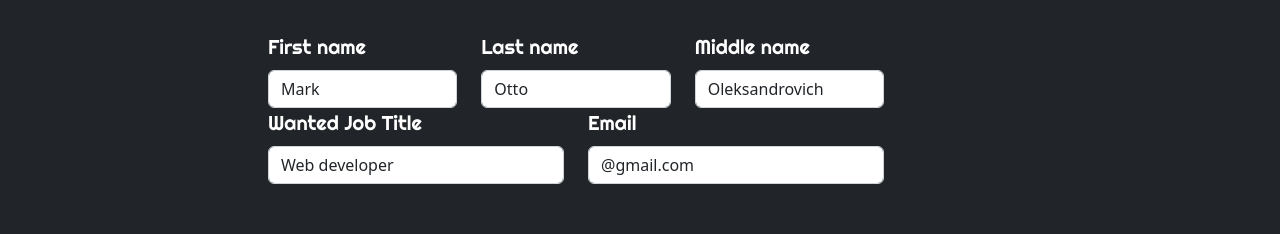
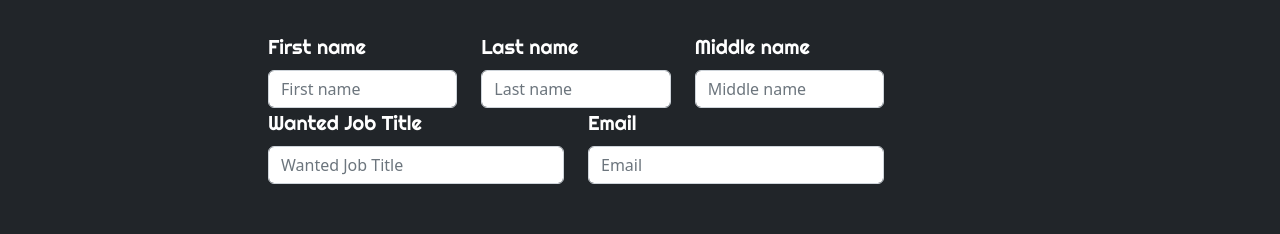
Before and after one commit to Daryna00/Resume, a React (Create React App) app in the folder resume_front/: page /personal/area in a window 1280 px wide. Shown: the part 292-526 px from the top of the page. Built offline with nearby package versions, Linux system fonts and the light colour scheme; a web font is replaced by a local one.

Commit message:
fix form

```diff
--- a/resume_front/src/pages/PersonalArea.js
+++ b/resume_front/src/pages/PersonalArea.js
@@ -33,7 +33,6 @@ const PersonalArea = () => {
                             required
                             type="text"
                             placeholder="First name"
-                            defaultValue="Mark"
                         />
                         <Form.Control.Feedback>Looks good!</Form.Control.Feedback>
                     </Form.Group>
@@ -43,7 +42,6 @@ const PersonalArea = () => {
                             required
                             type="text"
                             placeholder="Last name"
-                            defaultValue="Otto"
                         />
                         <Form.Control.Feedback>Looks good!</Form.Control.Feedback>
                     </Form.Group>
@@ -52,7 +50,6 @@ const PersonalArea = () => {
                         <Form.Control
                             type="text"
                             placeholder="Middle name"
-                            defaultValue="Oleksandrovich"
                         />
                         <Form.Control.Feedback>Looks good!</Form.Control.Feedback>
                     </Form.Group>
@@ -60,7 +57,6 @@ const PersonalArea = () => {
                         <Form.Label className='label'>Wanted Job Title</Form.Label>
                         <Form.Control type="text"
                                       placeholder="Wanted Job Title"
-                                      defaultValue="Web developer"
                         />
                         <Form.Control.Feedback type="invalid">
                             Please provide a valid address.
@@ -70,7 +66,6 @@ const PersonalArea = () => {
                         <Form.Label className='label'>Email</Form.Label>
                         <Form.Control type="text"
                                       placeholder="Email"
-                                      defaultValue="@gmail.com"
                         />
                         <Form.Control.Feedback type="invalid">
                             Please provide a valid address.
```
